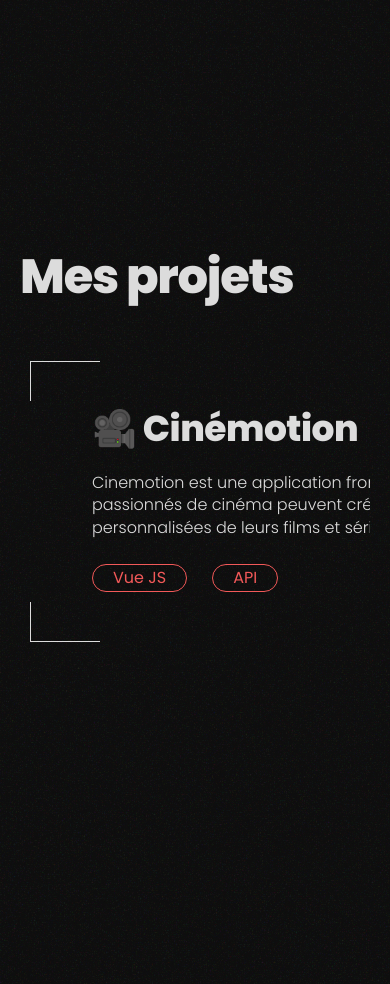
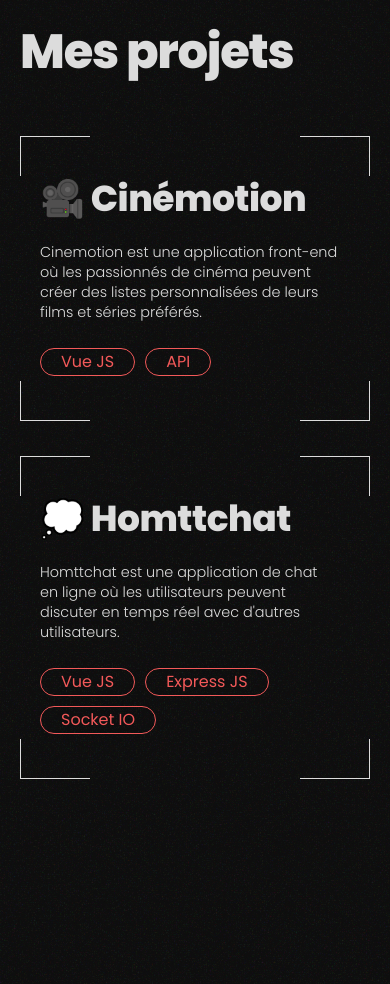
Before and after one commit to Ruben-DC/portfolio-v2, a Vue app: page / in a window 390 px wide. Shown: the part 1660-2644 px from the top of the page. Built offline with nearby package versions, Linux system fonts and the light colour scheme.

Commit message:
Adjust project and carousel layout for mobile responsiveness

```diff
--- a/src/App.vue
+++ b/src/App.vue
@@ -270,6 +270,7 @@
 	}
 
 	#projects {
+		height: fit-content;
 		.carousel {
 			display: grid;
 			grid-auto-flow: column;
@@ -284,7 +285,13 @@
 
 			@media screen and (max-width: v.$breakpoint-mobile) {
 				display: flex;
-				height: auto;
+				flex-direction: column;
+				justify-content: center;
+				align-items: center;
+
+				height: 100%;
+				width: 100%;
+				overflow-x: hidden;
 			}
 		}
 	}
@@ -299,20 +306,10 @@
 
 			align-items: center;
 			flex-wrap: wrap;
-
-			// @media screen and (max-width: v.$breakpoint-tablet) {
-			// 	flex-direction: column;
-			// 	column-gap: normal;
-			// 	align-items: flex-start;
-			// 	justify-content: center;
-			// }
 		}
 
 		.contact-button {
 			margin-right: 20px;
-			// @media screen and (max-width: v.$breakpoint-mobile) {
-			// 	margin-right: 0;
-			// }
 		}
 	}
 
--- a/src/components/ProjectCard.vue
+++ b/src/components/ProjectCard.vue
@@ -58,8 +58,8 @@
 			justify-content: center;
 			align-items: center;
 
-			min-width: 555px;
 			max-width: 555px;
+			width: 100%;
 			height: fit-content;
 
 			&:hover {
@@ -76,7 +76,8 @@
 			gap: 25px;
 			background: none;
 
-			width: 411px;
+			max-width: 411px;
+			width: 100%;
 			height: fit-content;
 			margin: 50px 62px;
 
@@ -89,4 +90,27 @@
 			gap: 25px;
 		}
 	}
+
+	@media screen and (max-width: v.$breakpoint-mobile) {
+		.project {
+			&__wrapper {
+				width: 100%;
+				height: fit-content;
+			}
+
+			&__content {
+				margin: 45px 20px;
+			}
+
+			&__details {
+				gap: 10px;
+				width: 85%;
+			}
+
+			&__description {
+				font-size: 0.9rem;
+				width: 85%;
+			}
+		}
+	}
 </style>
```
